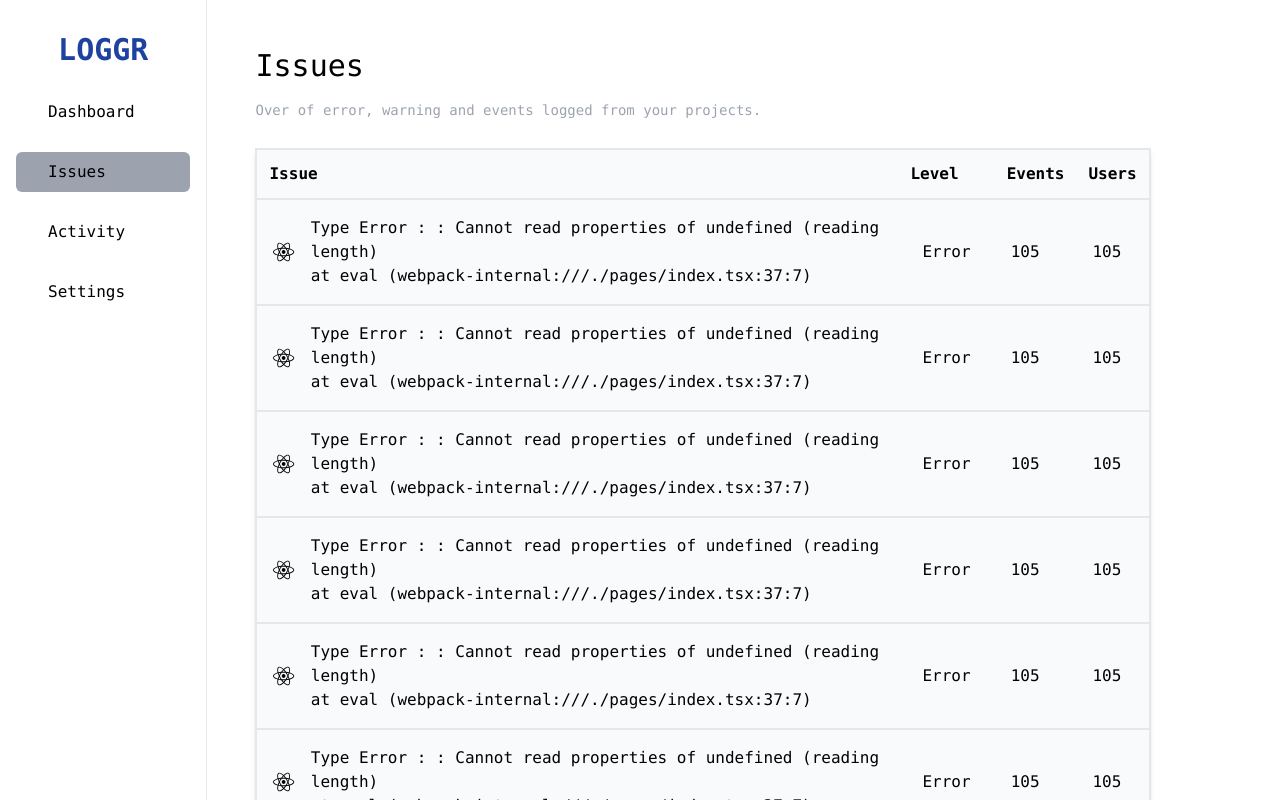
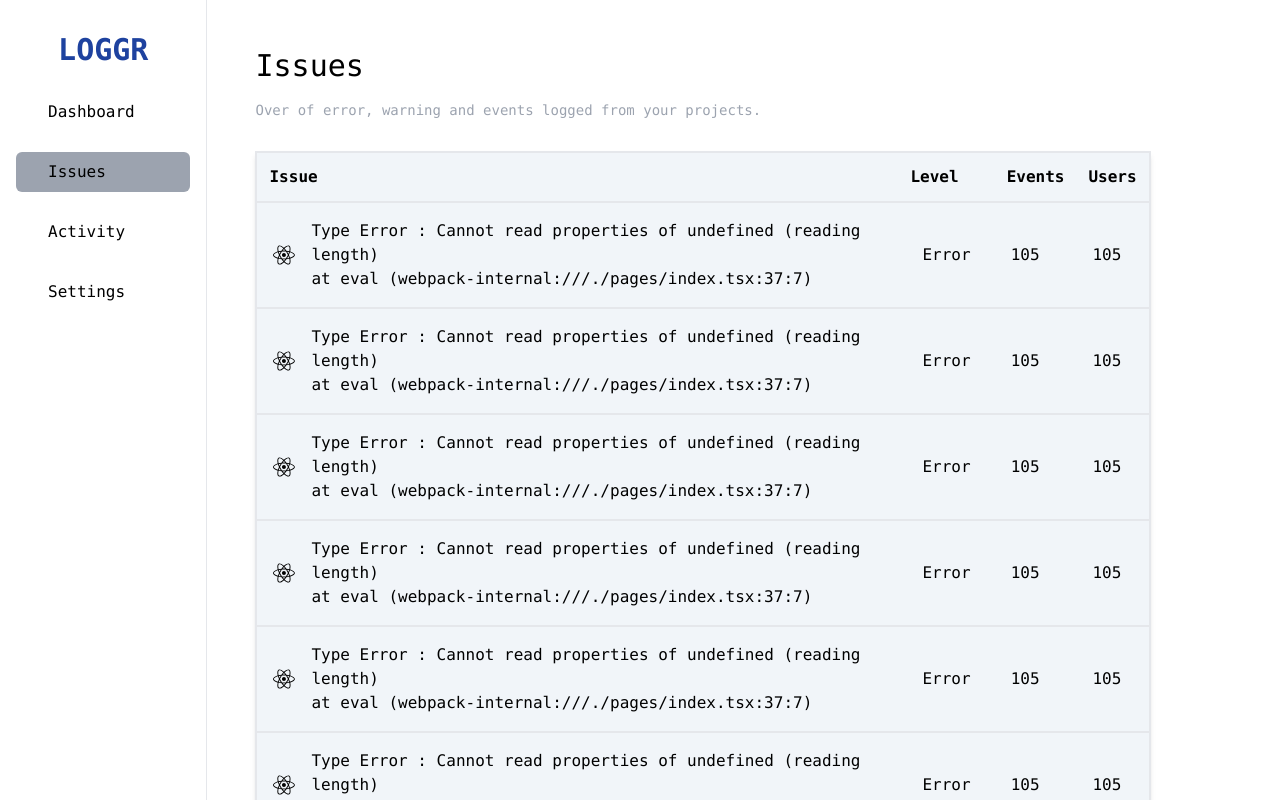
Before and after one commit to SilahicAmil/nextjs-ticketing-system, a Next.js app: page /dashboard/issues in a window 1280 px wide. Shown: the top 800 px of the page. Built offline with nearby package versions, Linux system fonts and the light colour scheme.

Commit message:
updating table styling

```diff
--- a/components/IssuesTable/IssuesTable.js
+++ b/components/IssuesTable/IssuesTable.js
@@ -24,10 +24,11 @@ const IssuesTable = ({}) => {
   return (
     <>
       <motion.div
-        animate={{ y: 12 }}
-        className="w-11/12 h-screen overflow-y-hiddden shadow-md border-2 bg-slate-50 mt-4"
+        animate={{ y: 15 }}
+        transition={{ type: "spring", stiffness: 100 }}
+        className="w-11/12 h-full overflow-y-hiddden mt-4"
       >
-        <table className="lg:w-full  lg:h-full md:w-fit md:h-fit">
+        <table className="lg:w-full bg-slate-100 border-2 shadow-md   lg:h-full md:w-fit md:h-fit">
           <thead>
             <tr className="border-b-2">
               <th className="p-3 text-left">Issue</th>
--- a/components/IssuesTable/TableRow.js
+++ b/components/IssuesTable/TableRow.js
@@ -15,7 +15,7 @@ const TableRow = ({
           <FaReact className="mr-4 text-2xl" />
           <div>
             <div>
-              <span>{errorType} :&nbsp;</span>
+              <span>{errorType} </span>
               <span>{errorDesc}</span>
             </div>
             <div>
--- a/components/Navigation/Navigation.js
+++ b/components/Navigation/Navigation.js
@@ -1,7 +1,5 @@
 import Link from "next/link";
 import { useRouter } from "next/router";
-
-// nav bar from https://larainfo.com/blogs/tailwind-css-simple-sidebar-ui-example
 
 const Navigation = ({ children }) => {
   const router = useRouter();
@@ -26,7 +24,7 @@ const Navigation = ({ children }) => {
                     }`}
                     href="/dashboard"
                   >
-                    <span className="mx-4 font-medium">Dashboard</span>
+                    <span className="mx-4 ">Dashboard</span>
                   </Link>
                 </li>
 
@@ -39,7 +37,7 @@ const Navigation = ({ children }) => {
                     }`}
                     href="/dashboard/issues"
                   >
-                    <span className="mx-4 font-medium">Issues</span>
+                    <span className="mx-4 ">Issues</span>
                   </Link>
                 </li>
                 <li>
@@ -51,7 +49,7 @@ const Navigation = ({ children }) => {
                     }`}
                     href="/dashboard/activity"
                   >
-                    <span className="mx-4 font-medium">Activity</span>
+                    <span className="mx-4 ">Activity</span>
                   </Link>
                 </li>
                 <li>
@@ -63,7 +61,7 @@ const Navigation = ({ children }) => {
                     }`}
                     href="/dashboard/settings"
                   >
-                    <span className="mx-4 font-medium">Settings</span>
+                    <span className="mx-4 ">Settings</span>
                   </Link>
                 </li>
               </ul>
```
